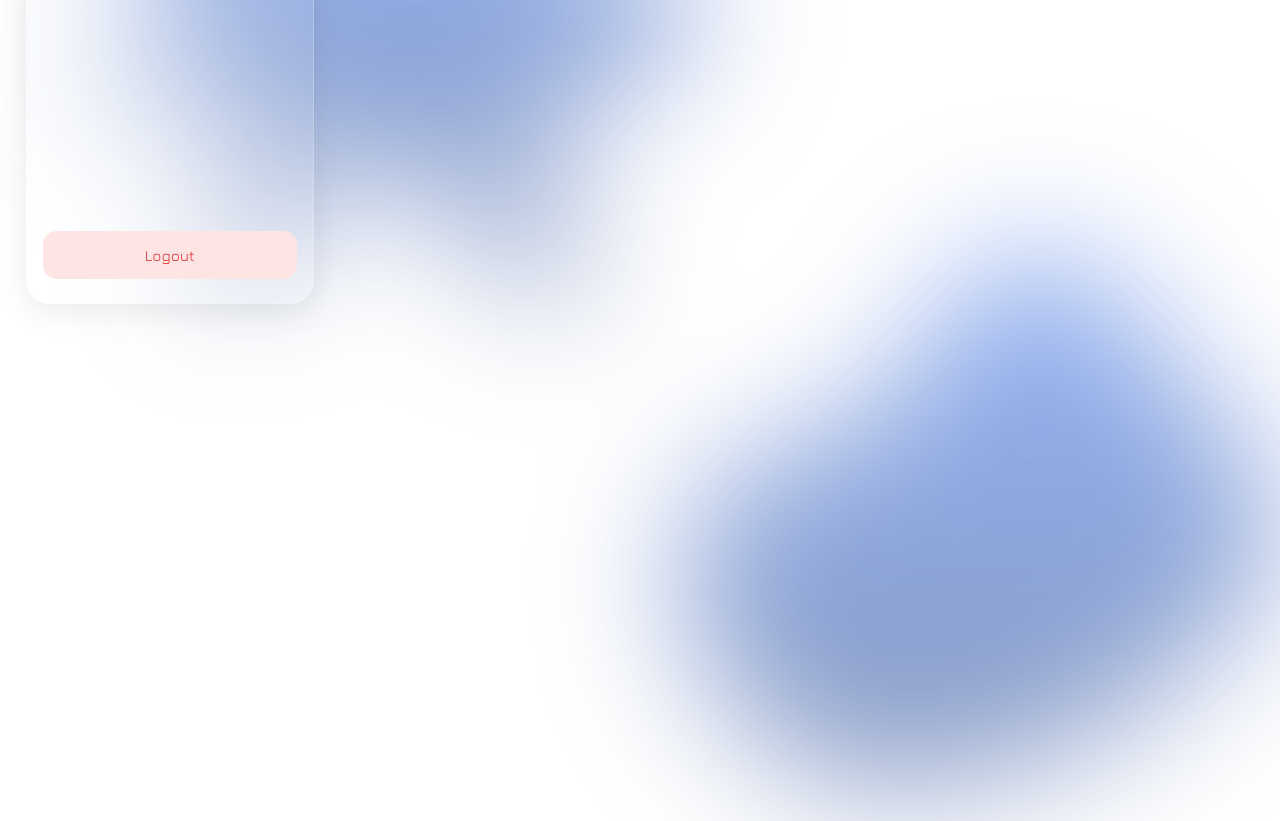
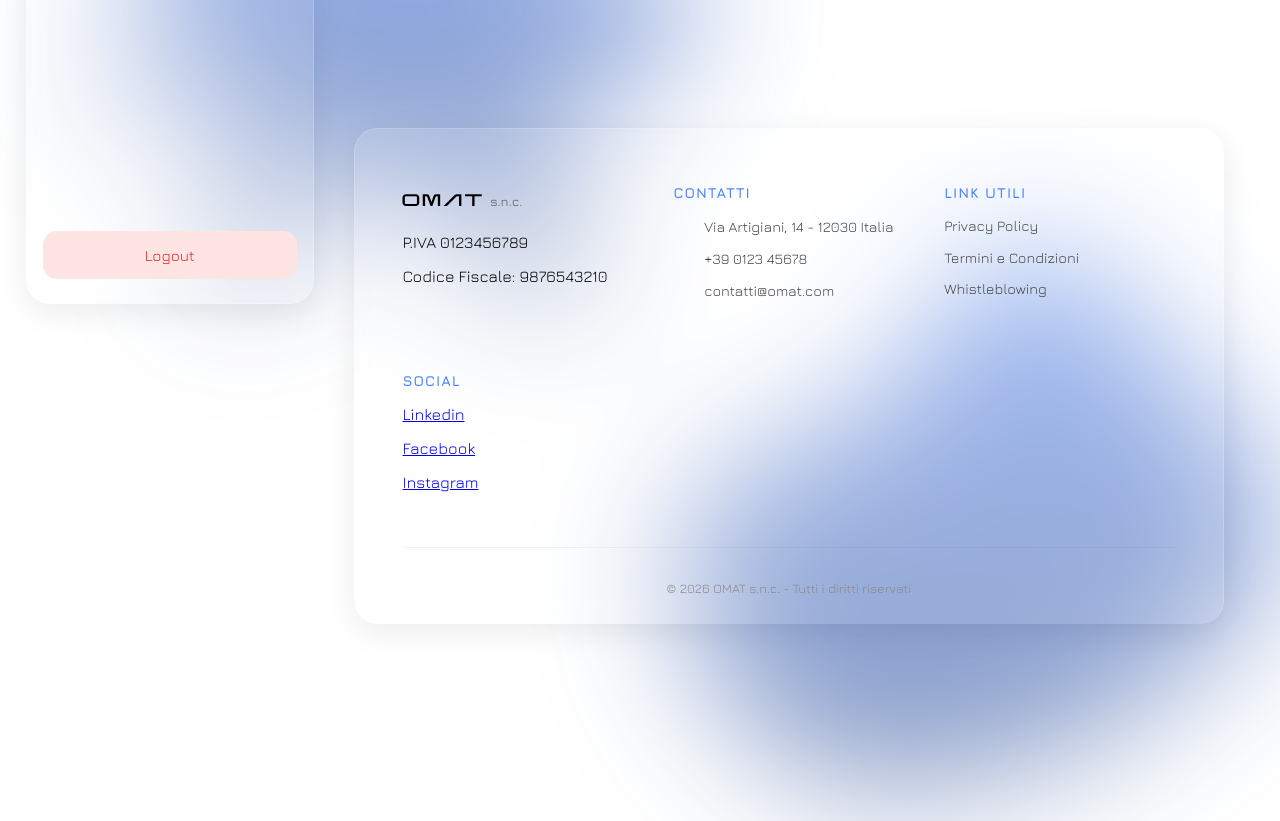
Before and after one commit to gottadaniele-cmd/omat_progetto, an Angular app: page /home in a window 1280 px wide. Shown: the part 480-1301 px from the top of the page. Built offline with nearby package versions, Linux system fonts and the light colour scheme.

Commit message:
effettuate modifiche grafiche e path footer, da terminare modifiche footer

```diff
--- a/src/app/app.routes.ts
+++ b/src/app/app.routes.ts
@@ -2,6 +2,7 @@ import { Routes } from '@angular/router';
 import { HomeComponent } from './pages/home/home.component';
 import { PctoComponent } from './pages/pcto/pcto.component';
 import { RichiesteOrdiniComponent } from './pages/richieste-ordini/richieste-ordini.component';
+import { ChiSiamoComponent } from './pages/chi-siamo/chi-siamo.component';
 
 export const routes: Routes = [
     {
@@ -9,5 +10,5 @@ export const routes: Routes = [
     },
     { path: 'home', component: HomeComponent },
     { path: 'pcto', component: PctoComponent },
-    { path: 'richieste-ordini', component: RichiesteOrdiniComponent }
+    { path: 'richieste-ordini', component: RichiesteOrdiniComponent },
 ];
--- /dev/null
+++ b/src/app/pages/chi-siamo/chi-siamo.component.css
@@ -0,0 +1,76 @@
+
+/* Stile del Footer */
+.omat-footer {
+  margin-top: 8rem;
+  padding: 36px 48px 16px 48px;
+  border-radius: 24px;
+  border-bottom: none;
+  font-family: 'Jura', sans-serif;
+}
+
+.footer-grid {
+  display: grid;
+  grid-template-columns: repeat(auto-fit, minmax(200px, 1fr));
+  gap: 40px;
+  max-width: 1200px;
+  margin: 0 auto;
+}
+
+.footer-brand .title {
+  font-size: 1.8rem;
+  margin-bottom: 5px;
+  color: #1a1a1a;
+}
+
+.footer-brand span {
+  font-size: 0.8rem;
+  color: #666;
+  margin-left: 5px;
+}
+
+.footer-grid h4 {
+  color: #4c84ff;
+  margin-bottom: 1rem;
+  text-transform: uppercase;
+  font-size: 0.9rem;
+  letter-spacing: 1px;
+}
+
+.footer-info p, .footer-legal p {
+  font-size: 0.9rem;
+  margin-bottom: 0.8rem;
+  display: flex;
+  align-items: center;
+  gap: 0.8rem;
+  color: #444;
+}
+
+.footer-info i {
+  width: 1rem;
+  color: #4c84ff;
+}
+
+.footer-legal a {
+  text-decoration: none;
+  color: inherit;
+  transition: color 0.3s;
+}
+
+.footer-legal a:hover {
+  color: #4c84ff;
+}
+
+.footer-bottom {
+  text-align: center;
+  margin-top: 40px;
+  padding-top: 20px;
+  border-top: 1px solid rgba(0, 0, 0, 0.05);
+  font-size: 0.8rem;
+  color: #888;
+}
+
+/* Adattamento icone Lucide nel footer */
+.omat-footer [data-lucide] {
+  width: 18px;
+  height: 18px;
+}
--- /dev/null
+++ b/src/app/pages/chi-siamo/chi-siamo.component.html
@@ -0,0 +1,41 @@
+<footer class="omat-footer glass">
+  <div class="footer-grid">
+    <div class="footer-brand">
+      <h2 class="footer-logo-text">OMAT<span>s.n.c.</span></h2>
+      <p class="footer-subtext">P.IVA 0123456789</p>
+      <p class="footer-subtext">Codice Fiscale: 9876543210</p>
+    </div>
+
+    <div class="footer-info">
+      <h4>Contatti</h4>
+      <p>
+        <i data-lucide="map-pin"></i> Via Artigiani, 14 - 12030 Italia
+      </p>
+      <p><i data-lucide="phone"></i> +39 0123 45678</p>
+      <p><i data-lucide="mail"></i> contatti@omat.com</p>
+    </div>
+
+    <div class="footer-legal">
+      <h4>Link Utili</h4>
+      <p><a href="#">Privacy Policy</a></p>
+      <p><a href="#">Termini e Condizioni</a></p>
+      <p><a href="#">Whistleblowing</a></p>
+    </div>
+
+    <div class="footer-social">
+      <h4>Social</h4>
+      <p>
+        <a href="#"><i data-lucide="linkedin"></i> Linkedin</a>
+      </p>
+      <p>
+        <a href="#"><i data-lucide="facebook"></i> Facebook</a>
+      </p>
+      <p>
+        <a href="#"><i data-lucide="instagram"></i> Instagram</a>
+      </p>
+    </div>
+  </div>
+  <div class="footer-bottom">
+    <p>&copy; 2026 OMAT s.n.c. - Tutti i diritti riservati</p>
+  </div>
+</footer>
--- a/src/app/pages/home/home.component.html
+++ b/src/app/pages/home/home.component.html
@@ -134,11 +134,13 @@ C318.115,0,375.068,22.126,419.404,58.936z" style="fill:#F14336;"></path>
           <h2 class="h2Hero">Officina Meccanica di Precisione</h2>
           <hr class="hrHero">
           <p>Costruzione attrezzatura e manutenzione <br>
-          Lavorazione di pezzisingoli e piccole serie</p>
+            Lavorazione di pezzi singoli e piccole serie</p>
         </div>
       </section>
 
       <!-- qui puoi aggiungere altre sezioni -->
+
+      <app-chi-siamo></app-chi-siamo>
     </div>
   </div>
 </body>
--- a/src/app/pages/home/home.component.ts
+++ b/src/app/pages/home/home.component.ts
@@ -1,9 +1,10 @@
 import { Component, inject } from '@angular/core';
 import { Router } from '@angular/router';
+import { ChiSiamoComponent } from "../chi-siamo/chi-siamo.component";
 
 @Component({
   selector: 'app-home',
-  imports: [],
+  imports: [ChiSiamoComponent],
   templateUrl: './home.component.html',
   styleUrl: './home.component.css',
 })
--- a/src/app/pages/pcto/pcto.component.html
+++ b/src/app/pages/pcto/pcto.component.html
@@ -104,6 +104,8 @@
             </div>
           </div>
         </section>
+
+        <app-chi-siamo></app-chi-siamo>
       </div>
     </div>
   </body>
--- a/src/app/pages/pcto/pcto.component.ts
+++ b/src/app/pages/pcto/pcto.component.ts
@@ -1,9 +1,10 @@
 import { Component, inject } from '@angular/core';
 import { Router } from '@angular/router';
+import { ChiSiamoComponent } from "../chi-siamo/chi-siamo.component";
 
 @Component({
   selector: 'app-pcto',
-  imports: [],
+  imports: [ChiSiamoComponent],
   templateUrl: './pcto.component.html',
   styleUrl: './pcto.component.css',
 })
--- a/src/app/pages/richieste-ordini/richieste-ordini.component.html
+++ b/src/app/pages/richieste-ordini/richieste-ordini.component.html
@@ -69,6 +69,8 @@
             </div>
           </div>
         </section>
+
+        <app-chi-siamo></app-chi-siamo>
       </div>
     </div>
   </body>
--- a/src/app/pages/richieste-ordini/richieste-ordini.component.ts
+++ b/src/app/pages/richieste-ordini/richieste-ordini.component.ts
@@ -1,9 +1,10 @@
 import { Component, inject } from '@angular/core';
 import { Router } from '@angular/router';
+import { ChiSiamoComponent } from "../chi-siamo/chi-siamo.component";
 
 @Component({
   selector: 'app-richieste-ordini',
-  imports: [],
+  imports: [ChiSiamoComponent],
   templateUrl: './richieste-ordini.component.html',
   styleUrl: './richieste-ordini.component.css',
 })
--- a/src/styles.css
+++ b/src/styles.css
@@ -435,6 +435,89 @@ hr {
 }
 
 
+/* ---------- FOOTER ---------- */
+
+.omat-footer {
+    margin-top: 100px;
+    /* Distanza dall'ultima sezione */
+    padding: 40px 30px 20px 30px;
+    border-radius: 20px 20px 0 0;
+    /* Arrotondato solo sopra */
+    border-bottom: none;
+    font-family: 'Jura', sans-serif;
+}
+
+.footer-grid {
+    display: grid;
+    grid-template-columns: repeat(auto-fit, minmax(200px, 1fr));
+    gap: 40px;
+    max-width: 1200px;
+    margin: 0 auto;
+}
+
+.footer-brand .title {
+    font-size: 1.8rem;
+    margin-bottom: 5px;
+    color: #1a1a1a;
+}
+
+.footer-brand span {
+    font-size: 0.8rem;
+    color: #666;
+    margin-left: 5px;
+}
+
+.footer-grid h4 {
+    color: #4c84ff;
+    /* Il blu che riprende i tuoi elementi */
+    margin-bottom: 15px;
+    text-transform: uppercase;
+    font-size: 0.9rem;
+    letter-spacing: 1px;
+}
+
+.footer-info p,
+.footer-legal p {
+    font-size: 0.9rem;
+    margin-bottom: 10px;
+    display: flex;
+    align-items: center;
+    gap: 10px;
+    color: #444;
+}
+
+.footer-info i {
+    width: 16px;
+    color: #4c84ff;
+}
+
+.footer-legal a {
+    text-decoration: none;
+    color: inherit;
+    transition: color 0.3s;
+}
+
+.footer-legal a:hover {
+    color: #4c84ff;
+}
+
+.footer-bottom {
+    text-align: center;
+    margin-top: 40px;
+    padding-top: 20px;
+    border-top: 1px solid rgba(0, 0, 0, 0.05);
+    font-size: 0.8rem;
+    color: #888;
+}
+
+/* Adattamento icone Lucide nel footer */
+.omat-footer [data-lucide] {
+    width: 18px;
+    height: 18px;
+}
+
+
+
 /* ---------- RESPONSIVE ---------- */
 
 /* Tablet landscape (900px–1199px): sidebar collassata */
```
Also changed, not shown: src/app/pages/chi-siamo/chi-siamo.component.ts (added, +12 -0 lines).
